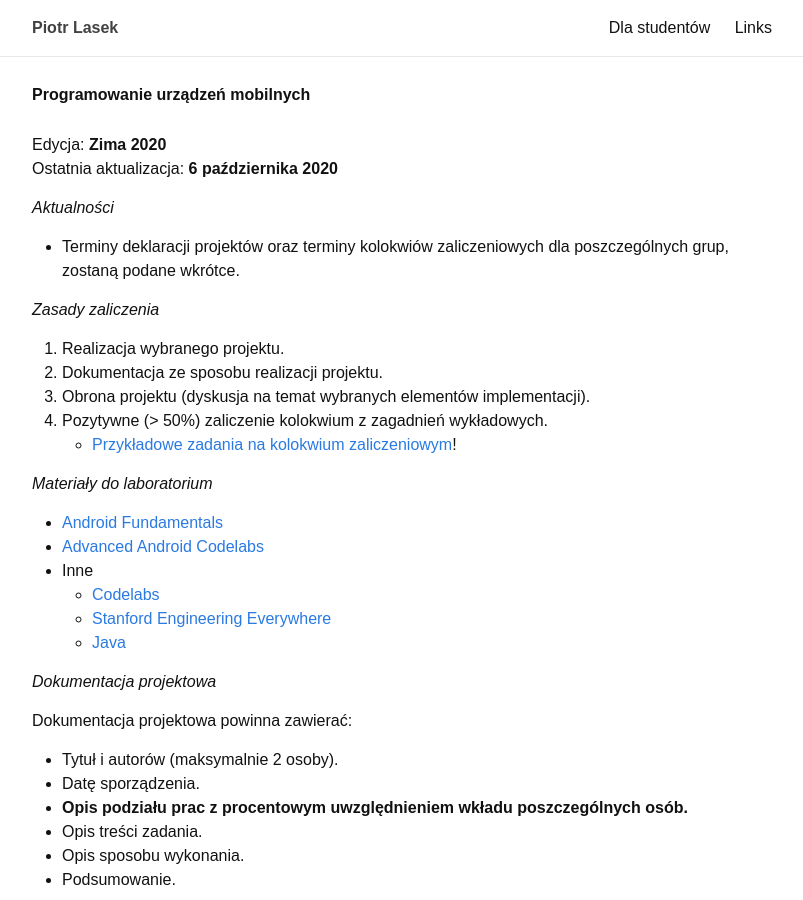
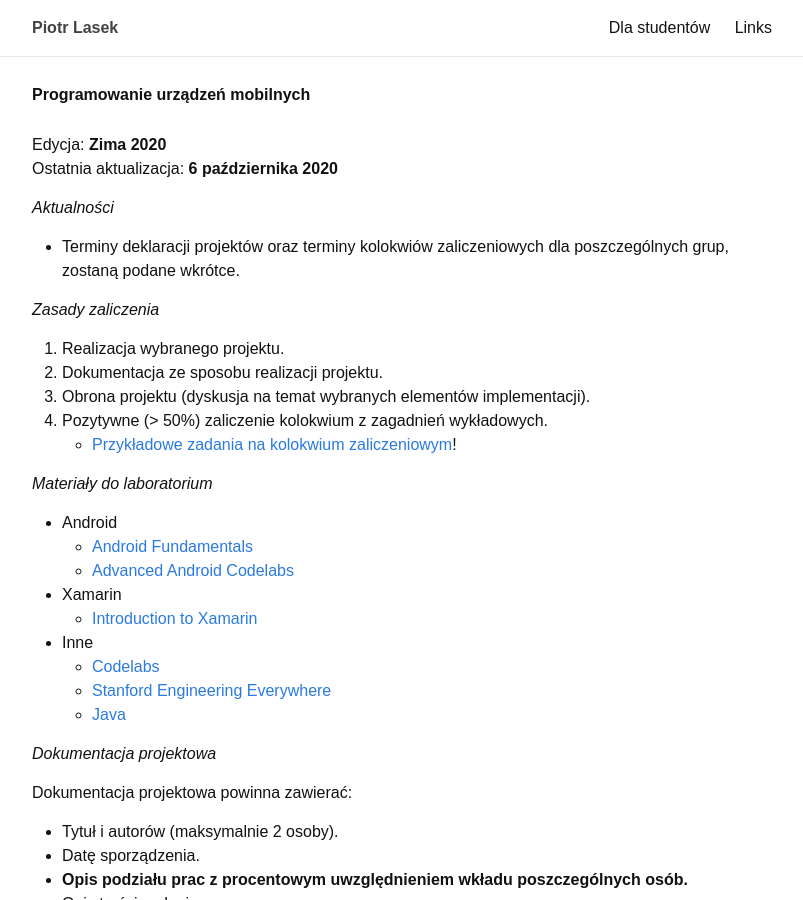
Before and after one commit to piotrlasek/piotrlasek.github.io, a Jekyll site: the page built from for-students/pum.md, in a window 1280 px wide and 900 px high. Shown: the whole window, without its empty margins (238-1041 px from the left). Built offline with Jekyll 4.4.1, drawn with Linux system fonts in a browser that asks for light colours.

Commit message:
Update pum.md

```diff
--- a/for-students/pum.md
+++ b/for-students/pum.md
@@ -31,8 +31,11 @@ Na tej stronie znajdują się również informacje dotyczące przedmiotów:
 
 ## Materiały do laboratorium
 
-* [Android Fundamentals](https://codelabs.developers.google.com/codelabs/android-training-welcome/index.html)
-* [Advanced Android Codelabs](https://codelabs.developers.google.com/advanced-android-training/)
+* Android
+  * [Android Fundamentals](https://codelabs.developers.google.com/codelabs/android-training-welcome/index.html)
+  * [Advanced Android Codelabs](https://codelabs.developers.google.com/advanced-android-training/)
+* Xamarin
+  * [Introduction to Xamarin](https://onedrive.live.com/view.aspx?resid=E5EDEAE8DF1FB78D!337&ithint=file%2cpptx&authkey=!AIwpsndBssZ07Uk)
 * Inne
   * [Codelabs](https://codelabs.developers.google.com/)
   * [Stanford Engineering Everywhere](https://see.stanford.edu/Course/CS106A)
```
